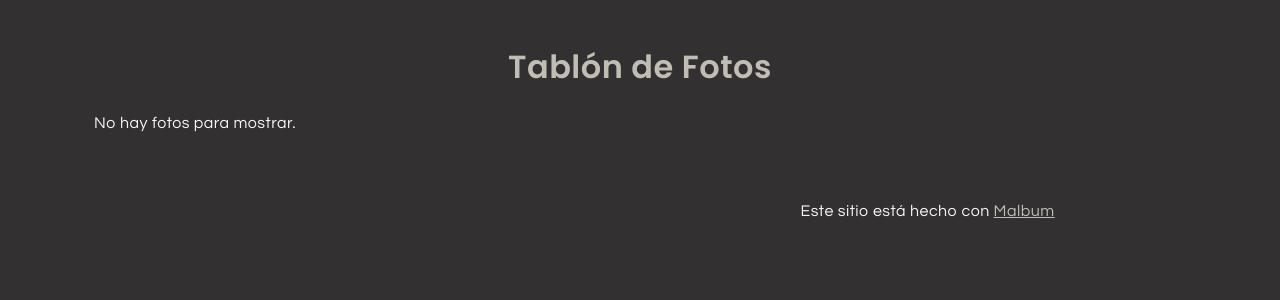
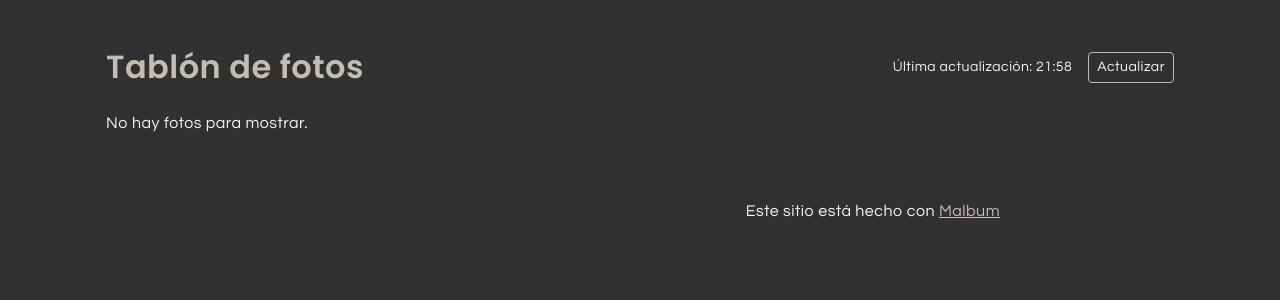
Before and after one commit to jsdgdo/malbum, a Django app: page /tablon/ in a window 1280 px wide. Shown: the part 93-393 px from the top of the page. Run offline with Django 5.2, Linux system fonts and the light colour scheme; the visitor is signed in with stand-in values (Sample User, id 1); data that the repository does not hold is empty; some libraries are stand-ins or nearby versions.

Commit message:
Agregado actualización manual para búsqueda de nuevos posts remotos

```diff
--- a/templates/tablon.html
+++ b/templates/tablon.html
@@ -7,7 +7,16 @@
 {% block content %}
 {% csrf_token %}
 <div class="container mt-5">
-    <h2 class="text-center mb-4">Tablón de Fotos</h2>
+  <div class="container mt-4">
+    <div class="d-flex justify-content-between align-items-center mb-4">
+      <h2 style="margin-bottom: 0px;">Tablón de fotos</h2>
+      <div class="d-flex align-items-center">
+        <small class="text-muted me-3">Última actualización: {{ last_refresh|date:"H:i" }}</small>
+        <a href="?refresh=1" class="btn btn-outline-primary btn-sm">
+          <i class="bi bi-arrow-clockwise"></i> Actualizar
+        </a>
+      </div>
+    </div>
 
     <div class="row">
         <div class="col-md-12">
```
